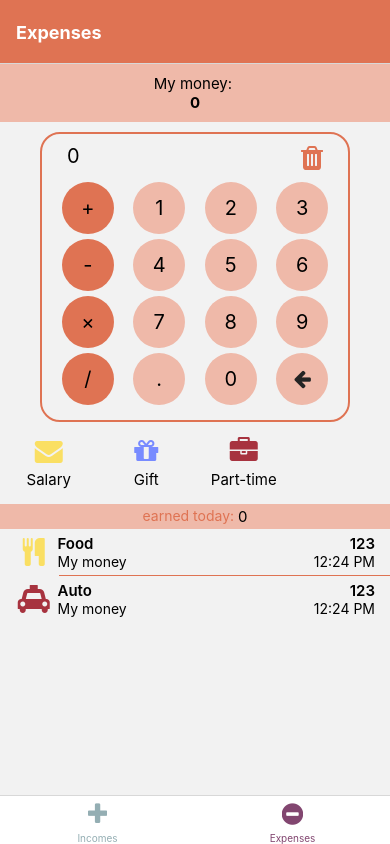
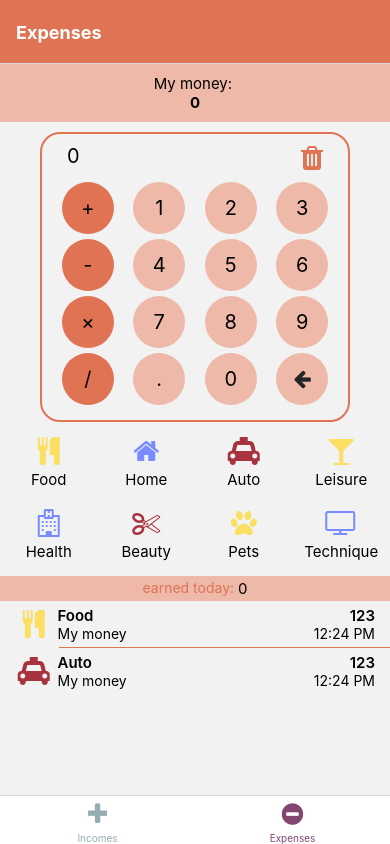
Before and after one commit to SashaPltnchnk/trackMyMoney, a React Native app: screen /Expenses in a window 390 px wide. Built offline with nearby package versions, Linux system fonts and the light colour scheme.

Commit message:
fix(shared:MoneyScreen): update props to Categories component

```diff
--- a/src/shared/components/MoneyScreen/index.tsx
+++ b/src/shared/components/MoneyScreen/index.tsx
@@ -1,7 +1,7 @@
 import {View} from 'react-native';
 import React from 'react';
 
-import {Category, incomesCategories} from '../../consts/categories';
+import {Category} from '../../consts/categories';
 import {Operation} from '../../consts/operations';
 
 import {OperationsList} from './OperationsList';
@@ -38,10 +38,7 @@ export const MoneyScreen: React.FC<IProps> = ({
 
       <Calculator primary={primaryColor} secondary={secondaryColor} />
 
-      <Categories
-        categories={incomesCategories}
-        bgPressedColor={secondaryColor}
-      />
+      <Categories categories={categories} bgPressedColor={secondaryColor} />
 
       <LineView bgColor={secondaryColor}>
         <LineText color={primaryColor}>earned today: </LineText>
```
